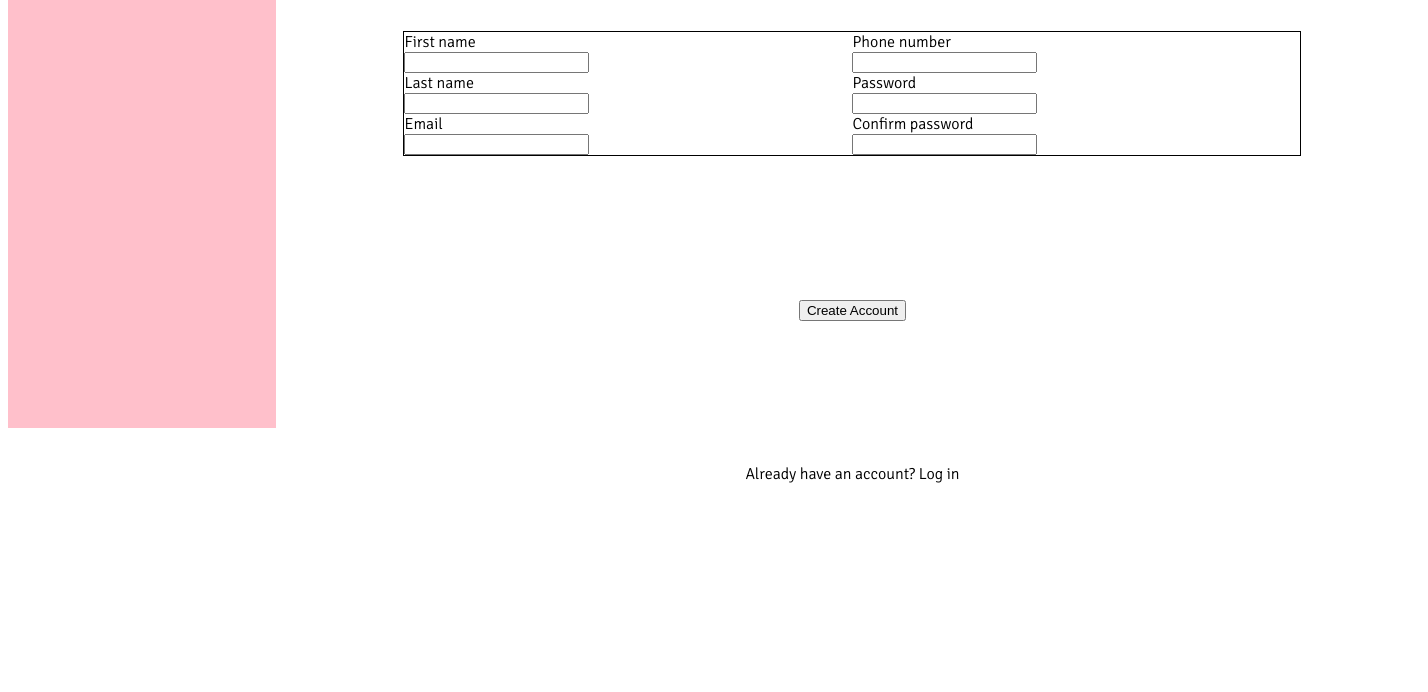
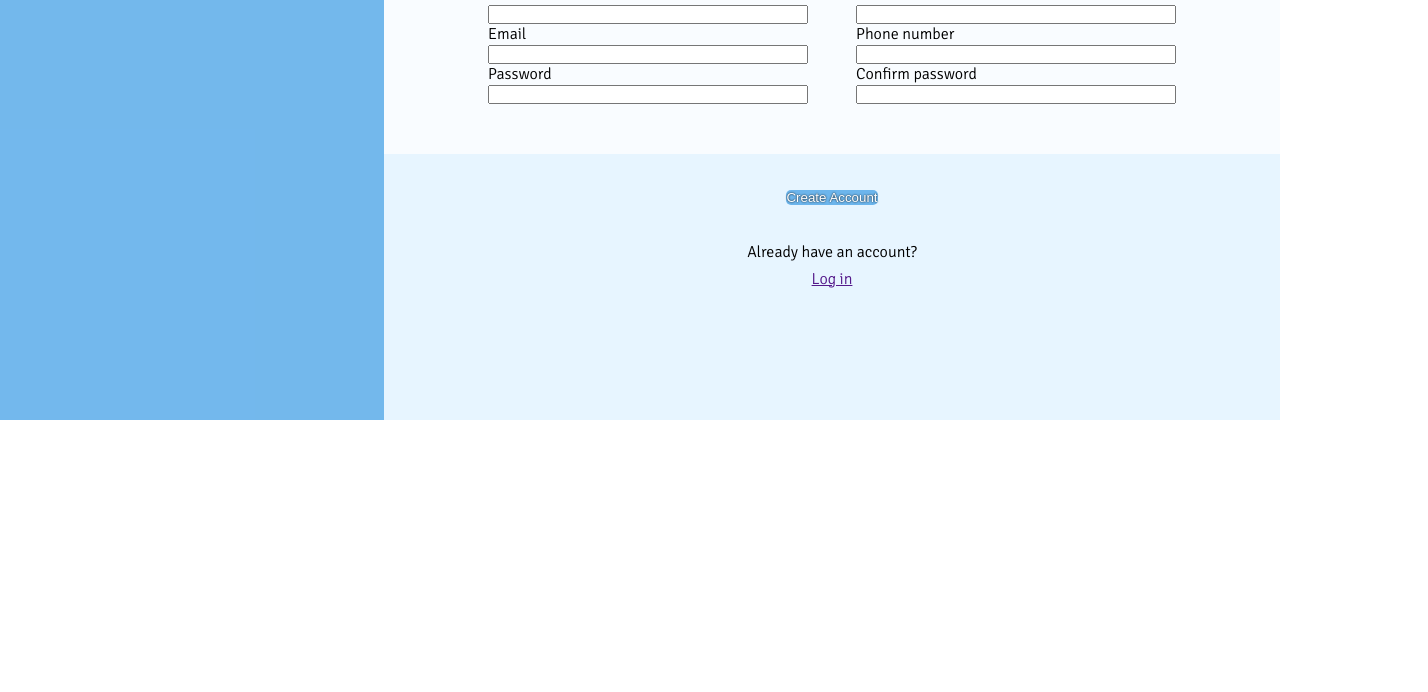
Before and after one commit to nick6850/Imaginary-Service-Sign-up-Form, a plain HTML site: page index.html in a window 1280 px wide. Shown: the part 380-1072 px from the top of the page, 1428 px wide, since content can reach past the window. After the commit the page ends 800 px from the top, so only its background shows below. Drawn offline with Linux system fonts and the light colour scheme.

Commit message:
Added New Styles to Enhance the Design

```diff
--- a/index.html
+++ b/index.html
@@ -20,7 +20,7 @@
                 Fill in the form below to secure your spot in this serene retreat and embark on a journey of self-discovery and mindfulness.
             </div>
             <form action="" method="POST">
-                <div class='first-row'>
+                <div id='first-row'>
                     <div>
                     <label for="">First name</label>
                     <input type="text" name="" id="">
@@ -29,28 +29,30 @@
                     <label for="">Last name</label>
                     <input type="text" name="" id="">
                     </div>
+                </div>
+                <div id='second-row'>
                     <div>
                     <label for="">Email</label>
-                    <input type="text" name="" id="">
+                    <input type="email" name="" id="">
+                    </div>
+                    <div>
+                    <label for="">Phone number</label>
+                    <input type="number" name="" id="">
                     </div>
                 </div>
-                <div class='second-row'>
-                    <div>
-                    <label for="">Phone number</label>
-                    <input type="text" name="" id="">
-                    </div>
+                <div id='third-row'>
                     <div>
                     <label for="">Password</label>
-                    <input type="text" name="" id="">
+                    <input type="password" name="" id="">
                     </div>
                     <div>
                     <label for="">Confirm password</label>
-                    <input type="text" name="" id="">
+                    <input type="password" name="" id="">
                     </div>
                 </div>
             </form>
             <button>Create Account</button>
-            Already have an account? Log in
+            Already have an account? <a style="display:inline;" href="">Log in</a>
         </div>
     </main>
 </body>
--- a/style.css
+++ b/style.css
@@ -2,7 +2,9 @@
 
 
 *{
-    box-sizing: content-box;
+    box-sizing: border-box;
+    margin: 0;
+    padding: 0;
 }
 
 main {
@@ -14,7 +16,7 @@ main {
 .left-section {
     height: 100vh;
     width: 30vw;
-    background-color: pink;
+    background-color: rgba(58, 155, 229, 0.711);
 }
 
 .logo-section {
@@ -37,6 +39,7 @@ main {
 
 #brand-name {
     color: white;
+    flex: 1 1 0;
     font-size: 3vw;
     text-shadow: 0 0 1px black;
 }
@@ -50,21 +53,43 @@ main {
     justify-content: space-around;
     align-items: center;
     padding: 10vw;
+    background-color: rgba(192, 228, 255, 0.38);
 }
 
 form {
     width: 70vw;
     display: flex;
-    flex-wrap: wrap;
-    border: 1px black solid;
     justify-content: center;
+    flex-direction: column;
+    align-items: center;
+    background-color: rgba(255, 255, 255, 0.752);
+    padding: 50px;
 }
 
-form > div {
-    flex-basis: calc(100% / 2);
+.description {
+    font-size: 1.7vw;
+    padding: 10px;
 }
-
 
 label {
     display: block;
 }
+
+#first-row, #second-row, #third-row {
+    display: flex;
+    flex-wrap: wrap;
+    gap: 3rem;
+}
+
+input {
+    width: 25vw;
+}
+
+button {
+    margin: 30px;
+    background-color: rgba(58, 155, 229, 0.711);
+    color: white;
+    border: 0px;
+    text-shadow: 0 0 2px black;
+    border-radius: 5px;
+}
```
